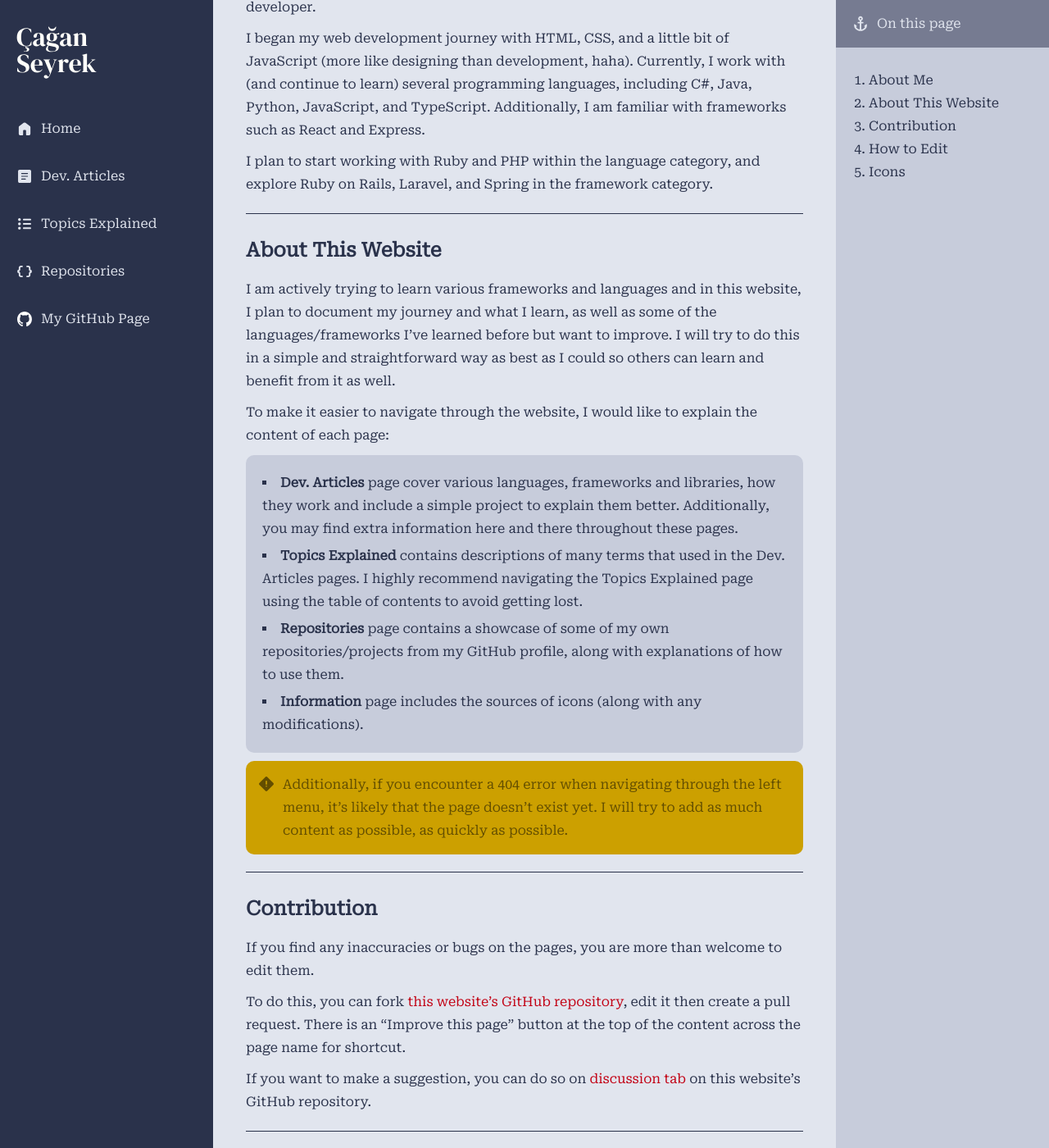
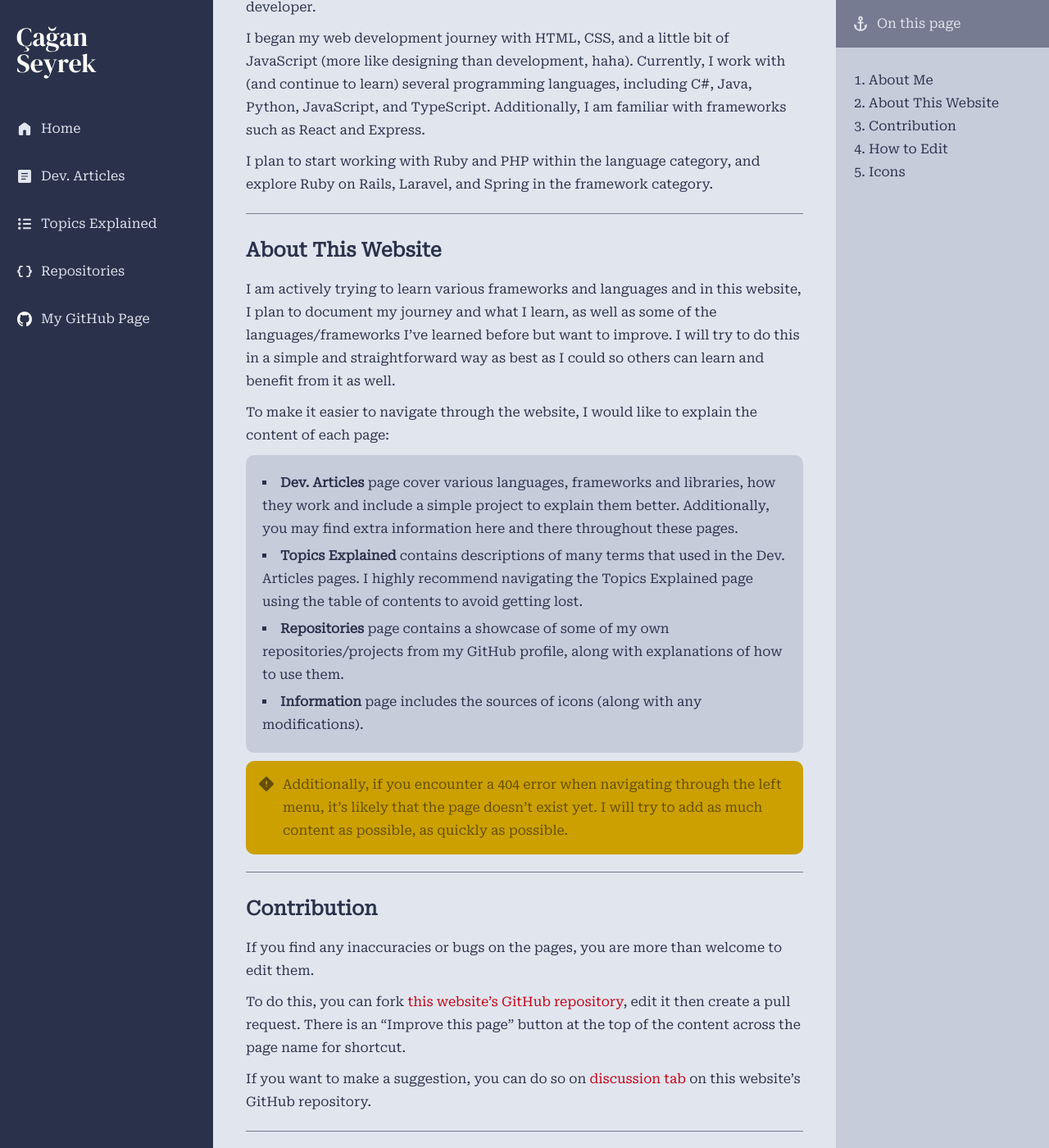
Before and after one commit to caganseyrek/website-theme, a Jekyll site: the page built from index.md, in a window 1280 px wide and 1400 px high, scrolled down 195 px. Shown: the whole window at 82% size. Built offline with Jekyll 4.4.1, drawn with Linux system fonts in a browser that asks for light colours.

Commit message:
Updated style.css

```diff
--- a/assets/styles/style.css
+++ b/assets/styles/style.css
@@ -318,7 +318,7 @@ aside#right-sidebar #toc .toc-doublesublist a:hover {
     border-left: 0px;
     border-right: 0px;
     border-top: 0px;
-    border-bottom: solid 1px var(--ColorDarkest);
+    border-bottom: solid 1px var(--ColorMiddle);
     height: 1px;
     margin: 20px 0px;
     overflow: hidden;
```
